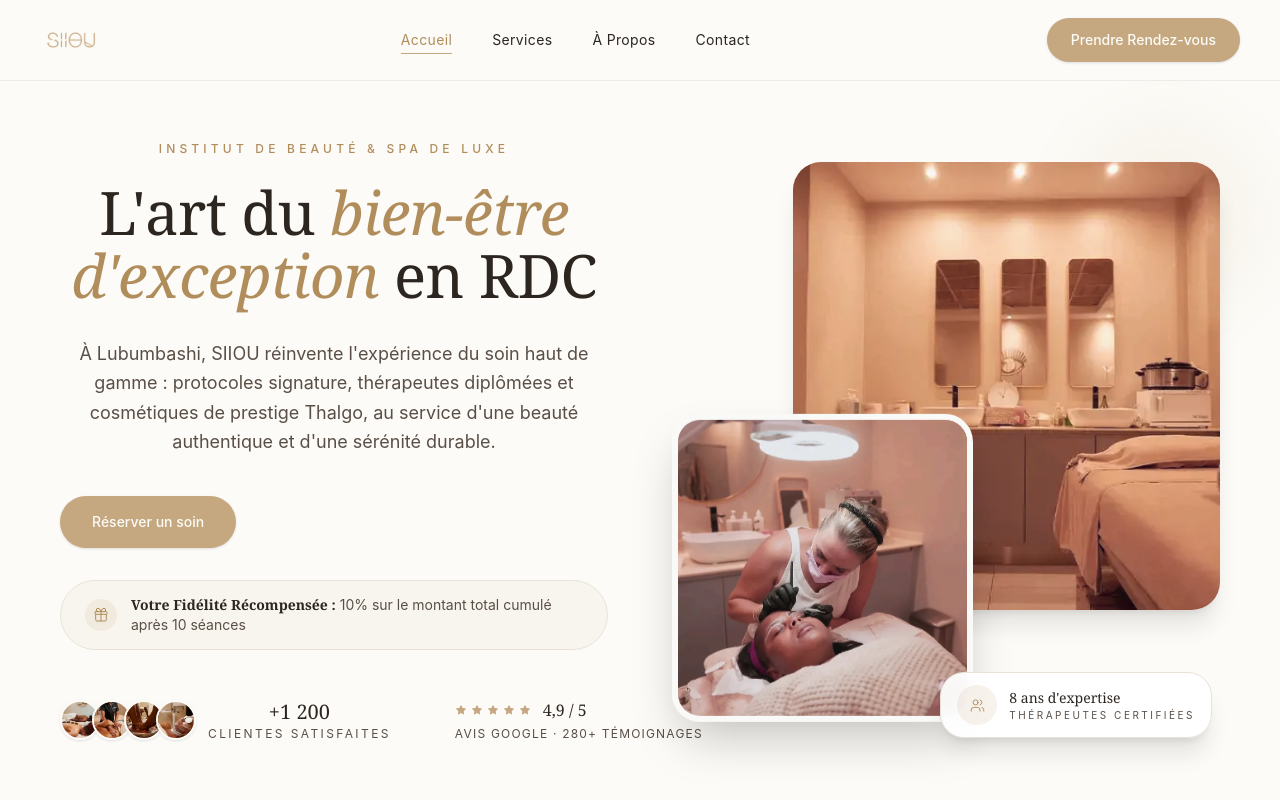
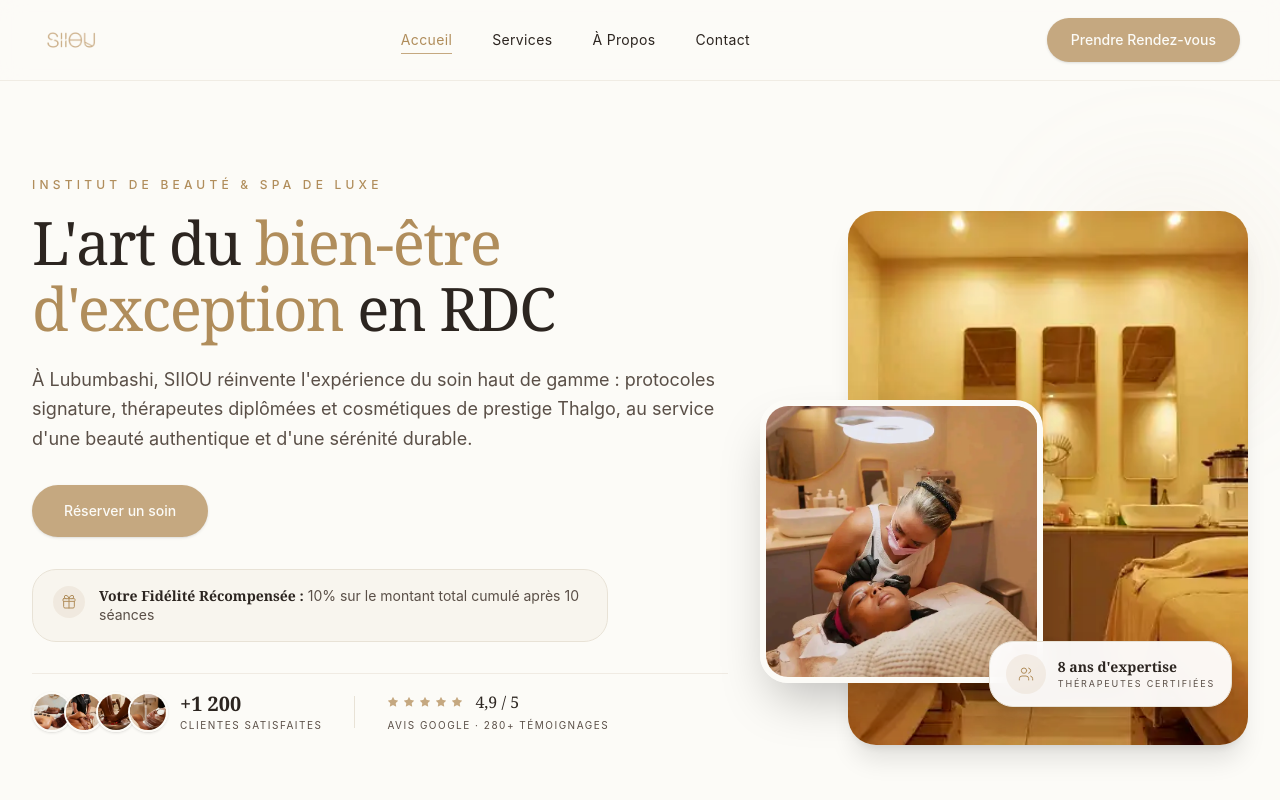
Before and after one commit to jeancymandjaku/siiou_drc, a React (Vite) app: page / in a window 1280 px wide. Shown: the top 800 px of the page. Built offline with nearby package versions, Linux system fonts and the light colour scheme.

Commit message:
delete settings visuel

```diff
--- a/src/components/Hero.tsx
+++ b/src/components/Hero.tsx
@@ -4,56 +4,64 @@ import ig1 from "../assets/ig-1.webp";
 import ig2 from "../assets/ig-2.webp";
 import ig3 from "../assets/ig-3.webp";
 import ig4 from "../assets/ig-4.webp";
-import { WHATSAPP_URL } from "../constants/contants"
+import { WHATSAPP_URL } from "../constants/contants";
 import { Star, Users, Gift } from "lucide-react";
 import { Reveal } from "./Reveal";
 
 const Hero = () => {
   return (
-    <section id="accueil" className="relative overflow-hidden bg-[#fcfbf7]">
-      <div className="mx-auto grid max-w-7xl items-center gap-12 px-6 py-16 lg:grid-cols-2 lg:gap-16 lg:px-15 lg:py-15">
-        <Reveal className="mx-auto max-w-4xl text-center">
-          <p className="mb-6 text-xs font-medium uppercase tracking-[0.35em] text-[#b08d5b]">
+    <section id="accueil" className="relative overflow-hidden bg-[#fcfbf7] py-12 sm:py-20 lg:py-24">
+      <div className="mx-auto max-w-7xl px-6 lg:px-8">
+        <div className="grid grid-cols-1 gap-12 lg:grid-cols-12 lg:gap-8 items-center">
+
+          {/* --- BLOC CONTENU (GAUCHE - 7 Colonnes) --- */}
+          <div className="lg:col-span-7 space-y-8 max-w-2xl lg:max-w-none">
+            <Reveal>
+              <p className="text-xs font-medium uppercase tracking-[0.35em] text-[#b08d5b]">
                 Institut de Beauté & Spa de Luxe
               </p>
 
-          <h1 className="font-serif text-4xl leading-[1.05] text-[#2c2520] sm:text-5xl lg:text-6xl">
-            L'art du <em className="text-[#b08d5b]">bien-être d'exception</em> en RDC
+              <h1 className="mt-4 font-serif text-4xl leading-[1.1] text-[#2c2520] sm:text-5xl lg:text-6xl tracking-tight">
+                L'art du <em className="text-[#b08d5b] not-italic">bien-être d'exception</em> en RDC
               </h1>
 
-          <p className="mt-8 max-w-xl text-base leading-relaxed text-[#5a4f47] sm:text-lg">
+              <p className="mt-6 text-base leading-relaxed text-[#5a4f47] sm:text-lg">
                 À Lubumbashi, SIIOU réinvente l'expérience du soin haut de gamme : protocoles signature,
                 thérapeutes diplômées et cosmétiques de prestige Thalgo, au service d'une beauté
                 authentique et d'une sérénité durable.
               </p>
 
-          <div className="mt-10 flex flex-col gap-4 sm:flex-row">
+              <div className="mt-8 flex flex-col gap-4 sm:flex-row">
                 <a
                   href={WHATSAPP_URL}
                   target="_blank"
                   rel="noreferrer"
-              className="rounded-full bg-[#c5a880] px-8 py-4 text-center text-sm font-medium text-[#fcfbf7] shadow-sm transition-all hover:scale-105 hover:bg-[#b08d5b]"
+                  className="rounded-full bg-[#c5a880] px-8 py-4 text-center text-sm font-medium text-[#fcfbf7] shadow-sm transition-all duration-300 hover:scale-105 hover:bg-[#b08d5b]"
                 >
                   Réserver un soin
                 </a>
               </div>
+            </Reveal>
 
-          {/* --- BANDEAU CARTE DE FIDÉLITÉ (Version Ultra-Simplifiée) --- */}
-          <div className="mt-8 max-w-xl rounded-full border border-[#e8e2d6] bg-[#b08d5b]/5 py-3.5 px-6 text-left">
-            <div className="flex items-center gap-3.5">
+            {/* --- BANDEAU FIDÉLITÉ (Intégré fluidement) --- */}
+            <Reveal delay={0.2}>
+              <div className="max-w-xl rounded-2xl border border-[#e8e2d6] bg-[#b08d5b]/5 py-4 px-5 transition-all duration-300 hover:bg-[#b08d5b]/10">
+                <div className="flex items-start gap-3.5">
                   <div className="inline-flex h-8 w-8 shrink-0 items-center justify-center rounded-full bg-[#b08d5b]/10 text-[#b08d5b]">
                     <Gift size={16} strokeWidth={1.5} />
                   </div>
-              <p className="text-sm text-[#2c2520]">
-                <span className="font-serif font-semibold">Votre Fidélité Récompensée :</span>{" "}
+                  <p className="text-sm text-[#2c2520] leading-snug">
+                    <span className="font-serif font-semibold block sm:inline">Votre Fidélité Récompensée :</span>{" "}
                     <span className="text-[#5a4f47]">10% sur le montant total cumulé après 10 séances</span>
                   </p>
                 </div>
               </div>
+            </Reveal>
 
-          {/* --- BLOC STATISTIQUES ET AVIS ALIGNÉS --- */}
-          <div className="mt-12 flex flex-wrap items-center gap-6 sm:gap-8 lg:flex-nowrap">
-  {/* Bloc Clientes : Empêche ce bloc de rétrécir ou de se couper */}
+            {/* --- BLOC STATISTIQUES ET AVIS --- */}
+            <Reveal delay={0.4}>
+              <div className="pt-4 flex flex-wrap items-center gap-6 sm:gap-8 border-t border-[#e8e2d6]/60">
+                {/* Clientes */}
                 <div className="flex shrink-0 items-center gap-3">
                   <div className="flex -space-x-2">
                     {[ig1, ig2, ig3, ig4].map((src, i) => (
@@ -64,68 +72,80 @@ const Hero = () => {
                         aria-hidden="true"
                         width={40}
                         height={40}
-          className="h-10 w-10 rounded-full border-2 border-[#fcfbf7] object-cover shadow-sm transition duration-500 cursor-pointer"
+                        className="h-10 w-10 rounded-full border-2 border-[#fcfbf7] object-cover shadow-sm transition-transform duration-300 hover:scale-110 hover:z-10"
                       />
                     ))}
                   </div>
                   <div>
-      <p className="font-serif text-xl text-[#2c2520]">+1 200</p>
-      <p className="text-xs uppercase tracking-[0.2em] text-[#5a4f47]">
+                    <p className="font-serif text-xl font-semibold text-[#2c2520]">+1 200</p>
+                    <p className="text-[10px] uppercase tracking-[0.15em] text-[#5a4f47]">
                       Clientes satisfaites
                     </p>
                   </div>
                 </div>
 
-  {/* Séparateur vertical : Visible dès le format mobile/tablette (sm) quand l'espace commence à s'élargir */}
-  <div className="hidden h-10 w-px bg-[#e8e2d6] sm:block" aria-hidden="true" />
+                {/* Séparateur */}
+                <div className="hidden h-8 w-px bg-[#e8e2d6] sm:block" aria-hidden="true" />
 
-  {/* Bloc Avis Google */}
+                {/* Avis Google */}
                 <div className="shrink-0">
                   <div className="flex items-center gap-1 text-[#c5a880]">
                     {[0, 1, 2, 3, 4].map((i) => (
                       <Star key={i} size={12} fill="currentColor" strokeWidth={0} />
                     ))}
-      <span className="ml-2 font-serif text-base text-[#2c2520]">4,9 / 5</span>
+                    <span className="ml-2 font-serif text-base font-medium text-[#2c2520]">4,9 / 5</span>
                   </div>
-    <p className="mt-1 text-xs uppercase tracking-[0.1em] text-[#5a4f47]">
+                  <p className="mt-1 text-[10px] uppercase tracking-[0.15em] text-[#5a4f47]">
                     Avis Google · 280+ témoignages
                   </p>
                 </div>
               </div>
             </Reveal>
+          </div>
 
-        {/* --- BLOC VISUEL (DROITE) --- */}
-        <Reveal delay={2} className="relative h-[460px] sm:h-[560px]">
+          {/* --- BLOC VISUEL ASYMÉTRIQUE (DROITE - 5 Colonnes) --- */}
+          <div className="lg:col-span-5 relative mt-8 lg:mt-0">
+            <Reveal delay={0.3} className="relative mx-auto max-w-md lg:max-w-none aspect-[4/5] sm:aspect-[3/4] lg:aspect-square">
+
+              {/* Image Principale (Arrière-plan, décalée vers le haut/droite) */}
+              <div className="absolute right-0 top-0 w-[82%] aspect-[3/4] overflow-hidden rounded-3xl shadow-xl transition-all duration-500 hover:shadow-2xl">
                 <img
                   src={heroSpa}
-            alt="Cabine spa duo de l'institut SIIOU DRC à Lubumbashi — ambiance feutrée"
-            width={896}
-            height={1152}
+                  alt="Cabine spa duo de l'institut SIIOU DRC à Lubumbashi"
                   loading="lazy"
-            className="absolute right-0 top-0 h-[80%] w-[78%] rounded-3xl object-cover shadow-xl [filter:saturate(0.7)_hue-rotate(340deg)_brightness(1.02)_contrast(0.95)] transition duration-500 cursor-pointer"
+                  className="h-full w-full object-cover transition-transform duration-700 hover:scale-105"
                 />
+              </div>
+
+              {/* Image Secondaire (Premier plan, imbriquée en bas/gauche avec bordure blanche) */}
+              <div className="absolute left-0 bottom-4 w-[58%] aspect-square overflow-hidden rounded-3xl border-[6px] border-[#fcfbf7] shadow-2xl transition-all duration-500 hover:shadow-3xl hover:scale-[1.02]">
                 <img
                   src={heroFacial}
-            alt="Soin sourcils et visage réalisé par une esthéticienne SIIOU DRC"
+                  alt="Soin sourcils et visage réalisé chez SIIOU"
                   loading="lazy"
-            width={750}
-            height={750}
-            className="absolute bottom-0 left-0 h-[55%] w-[55%] rounded-3xl border-[6px] border-[#fcfbf7] object-cover shadow-2xl animate-float-soft [filter:saturate(0.7)_hue-rotate(340deg)_brightness(1.02)_contrast(0.95)] transition duration-500 cursor-pointer"
+                  className="h-full w-full object-cover transition-transform duration-700 hover:scale-105"
                 />
-          <div className="absolute -right-6 -top-6 -z-10 h-40 w-40 rounded-full bg-[#c5a880]/15 blur-2xl animate-shimmer-gold" />
+              </div>
 
-          <div className="absolute -bottom-4 right-2 hidden items-center gap-3 rounded-2xl border border-[#e8e2d6] bg-white/95 px-4 py-3 shadow-xl backdrop-blur sm:flex">
+              {/* Badge d'Expertise Flottant */}
+              <div className="absolute -bottom-2 right-4 hidden items-center gap-3 rounded-2xl border border-[#e8e2d6] bg-white/95 px-4 py-3 shadow-xl backdrop-blur-md sm:flex transition-transform duration-300 hover:-translate-y-1">
                 <div className="inline-flex h-10 w-10 items-center justify-center rounded-full bg-[#c5a880]/15 text-[#b08d5b]">
-              <Users size={15} strokeWidth={1.5} />
+                  <Users size={16} strokeWidth={1.5} />
                 </div>
                 <div>
-              <p className="font-serif text-sm text-[#2c2520]">8 ans d'expertise</p>
-              <p className="text-[10px] uppercase tracking-[0.25em] text-[#5a4f47]">
+                  <p className="font-serif text-sm font-semibold text-[#2c2520]">8 ans d'expertise</p>
+                  <p className="text-[9px] uppercase tracking-[0.2em] text-[#5a4f47]">
                     Thérapeutes certifiées
                   </p>
                 </div>
               </div>
+
+              {/* Halo lumineux décoratif en arrière-plan */}
+              <div className="absolute -right-4 -top-4 -z-10 h-48 w-48 rounded-full bg-[#c5a880]/10 blur-3xl pointer-events-none" />
             </Reveal>
+          </div>
+
+        </div>
       </div>
     </section>
   );
```
Also changed, not shown: src/pages/About.tsx (+8 -7 lines). Lines whose indentation alone changed are shown as unchanged.
